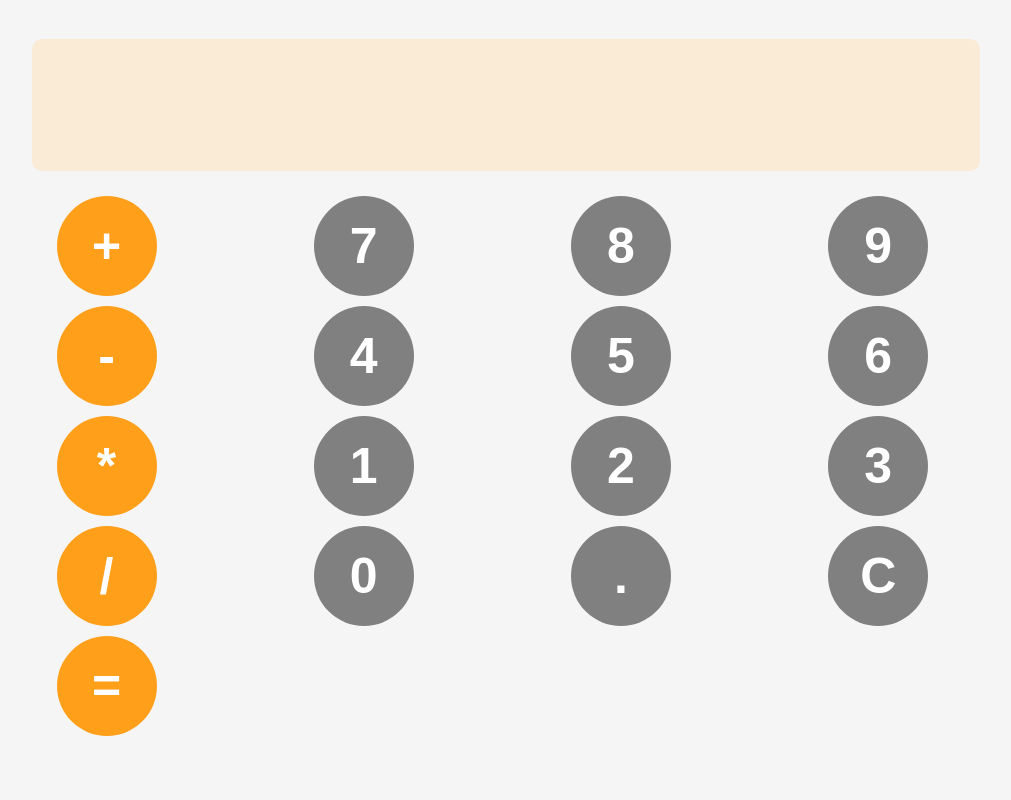
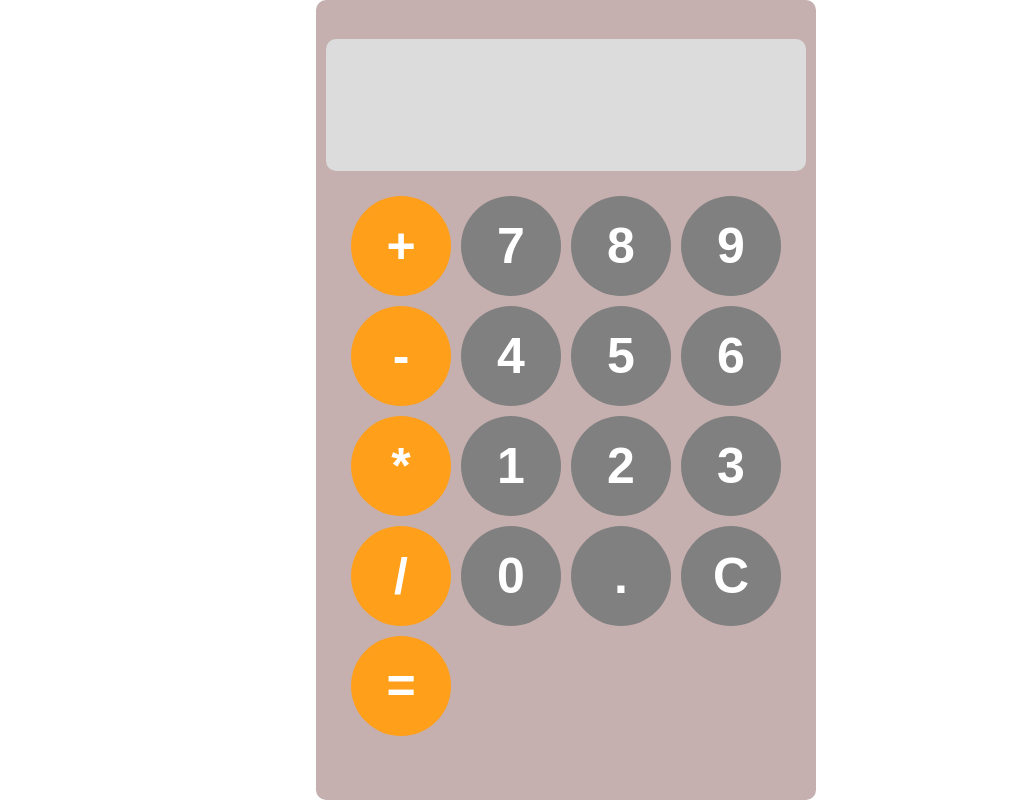
Before and after one commit to GEOBASSEAST/mycalculator, a plain HTML site: page index.html in a window 1280 px wide. Shown: the whole page, without its empty margins (74-1085 px from the left). Drawn offline with Linux system fonts and the light colour scheme.

Commit message:
mycalculator

```diff
--- a/index.html
+++ b/index.html
@@ -9,7 +9,20 @@
                 justify-content: center;
                 align-items: center;
                 height: 100vh;
-                background-color: whitesmoke;
+
+            }
+
+            .bor{
+                display: flex;
+                flex-direction: row;
+                align-items: center;
+                justify-content: center;
+                width: 500px;
+                height: 800px;
+                border: 5px;
+                border-radius: 10px;
+                border-color: black;
+                background-color: rgb(197, 175, 175);
             }
 
 
@@ -61,25 +74,29 @@
                 border-radius: 15px;
                 max-width: 500px;
                 overflow: hidden;
+                border: 10px;
+                border-radius: 15px;
+                border-color: black;
             }
 
             #display{
                 display: flex;
-                width: 85%;
+                width: 440px;
                 padding: 20px;
                 font-size: 5rem;
-                text-align: left;
+                text-align: center;
                 border: none;
-                background-color: antiquewhite;
+                background-color: gainsboro;
                 color: white;
                 border-radius: 10px;
+
 
             }
 
         </style>
     </head>
     <body>
-
+        <div class="bor">
         <div id="calculator">
             <input id="display" readonly>
             <div id="keys">
@@ -103,6 +120,7 @@
             </div>
 
         </div>
+    </div>
 
 
         <script>
```
